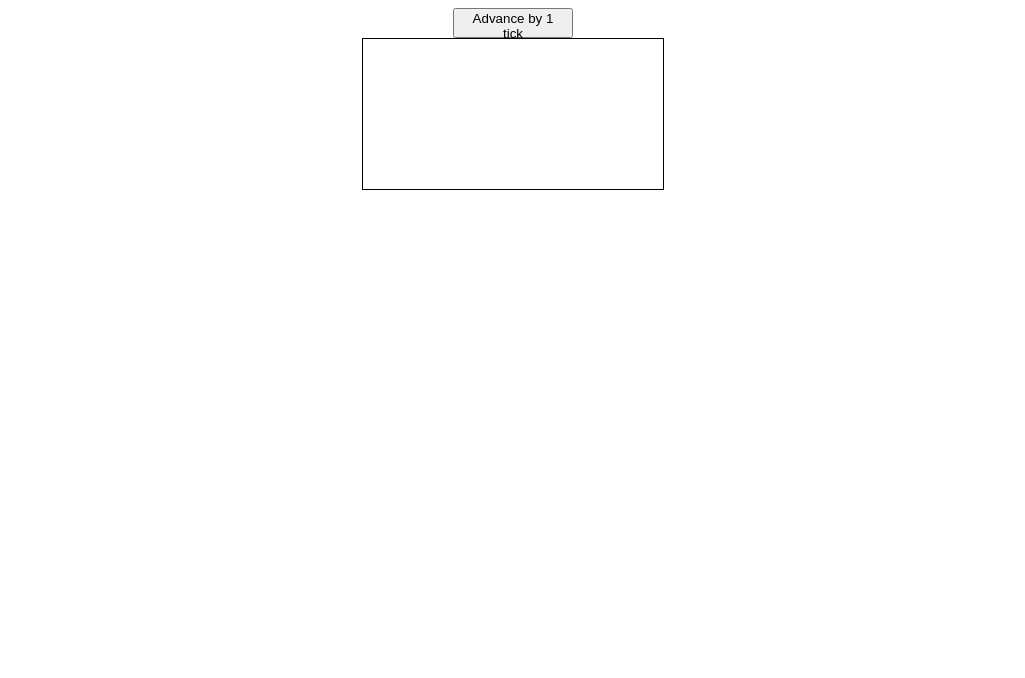
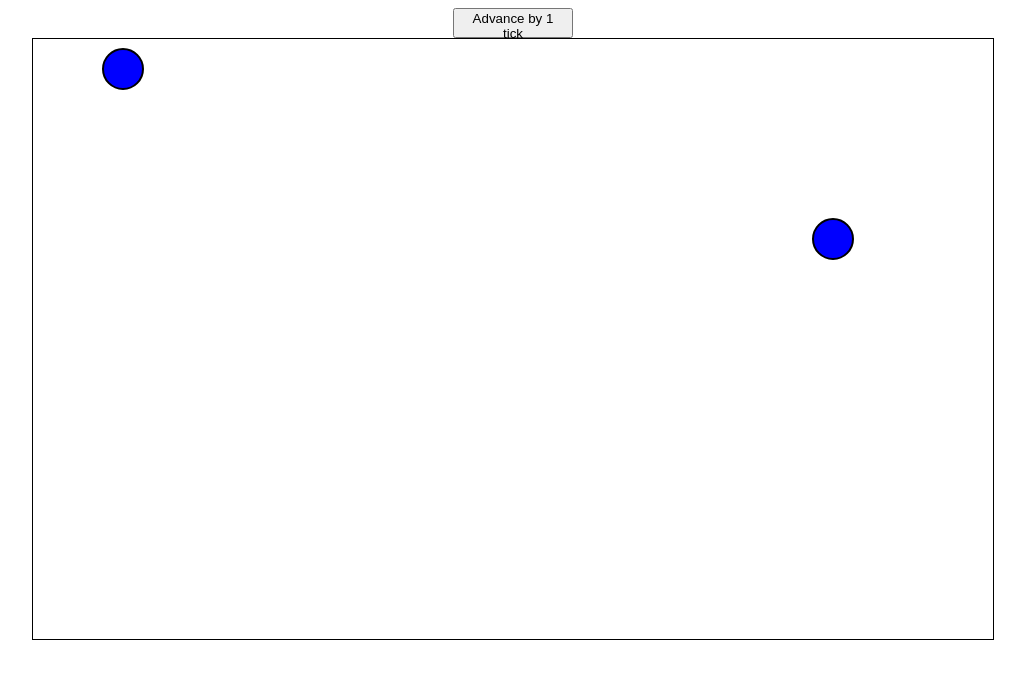
Before and after one commit to jacokyle01/genetic-evolution, a website with bundled scripts: page index.html in a window 1280 px wide. Shown: the whole page, without its empty margins (127-1152 px from the left). Built offline with nearby package versions, Linux system fonts and the light colour scheme.

Commit message:
Size canvas to cover entire screen

```diff
--- a/main.js
+++ b/main.js
@@ -8,10 +8,13 @@ export let entities = [];
 export let propellants = [];
 const STARTING_ENTITIES = 3;
 const canvas = document.querySelector("canvas");
+
 const button = document.querySelector("button");
 button.addEventListener("click", () => nextTick());
 export const ctx = canvas.getContext("2d");
 export let tick = 0;
+
+
 
 export function nextTick() {
 	tick++;
@@ -34,11 +37,18 @@ export function nextTick() {
 		}
 	})
 
+	handleWindowResize();
 	animate();
+	//nextTick();
+}
+
+function handleWindowResize() {
+	canvas.width = .75 * window.innerWidth;
+	canvas.height = .75 * window.innerHeight;
 }
 
 function animate() {
-	ctx.clearRect(0, 0, 400, 400);
+	ctx.clearRect(0, 0, canvas.width, canvas.height);
 	entities.forEach((entity) => entity.draw());
 	propellants.forEach((propellant) => propellant.draw());
 }
@@ -114,13 +124,28 @@ export function resetGame() {
 // const tnt2 = createPropellant(createKinematicDataRaw(70, 70, 0, 0), 10, 100, 4);
 // initializePropellant(tnt2);
 // initializeEntity(entity2);
-// const entity = createEntity(
-// 	createKinematicDataRaw(90, 30, 0, 0),
-// 	100, //mass
-// 	0, //facing
-//     createPayloadInfo(5, 10, [10, 50, 10])
-// );
-// console.log(entity);
-// initializeEntity(entity);
-// nextTick();
-// nextTick();
+const entity = createEntity(
+	createKinematicDataRaw(90, 30, 0, 0),
+	5000, //mass
+	135, //facing
+    createPayloadInfo(5, 5, [9, 15], 5)
+);
+
+const entity2 = createEntity(
+	createKinematicDataRaw(800, 200, 0, 0),
+	5000, //mass
+	315, //facing
+    createPayloadInfo(5, 5, [9, 15], 5)
+);
+
+
+console.log(entity);
+initializeEntity(entity);
+initializeEntity(entity2);
+
+const tnt = entity.getPayload();
+console.log({tnt});
+nextTick();
+nextTick();
+const tnt2 = entity.getPayload();
+console.log({tnt2})
--- a/style.css
+++ b/style.css
@@ -11,4 +11,7 @@ button {
 
 #simulation {
     border: 1px solid black;
+    display: flex;
+    align-items: center;
+    justify-content: center;
 }
```
